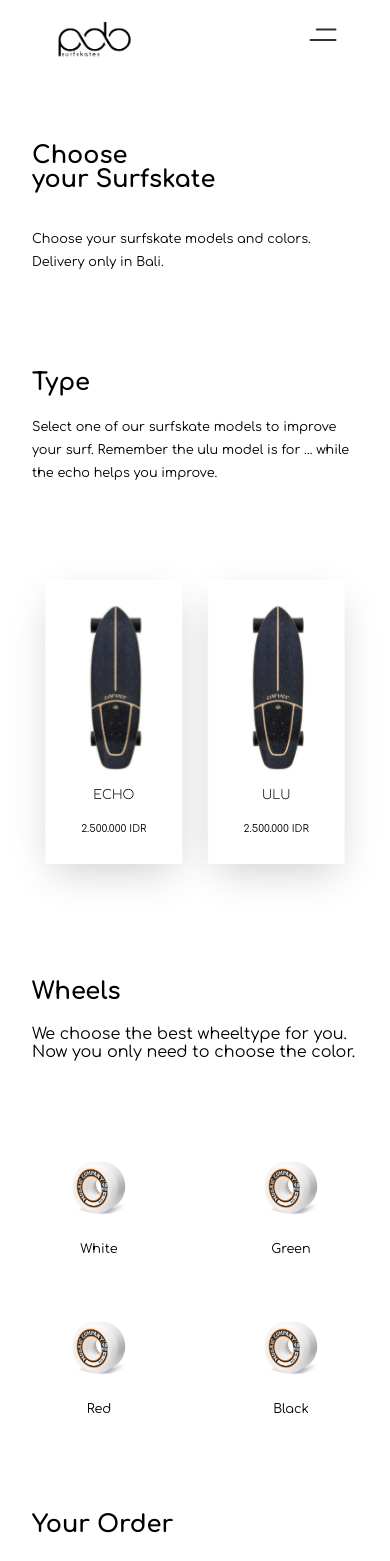
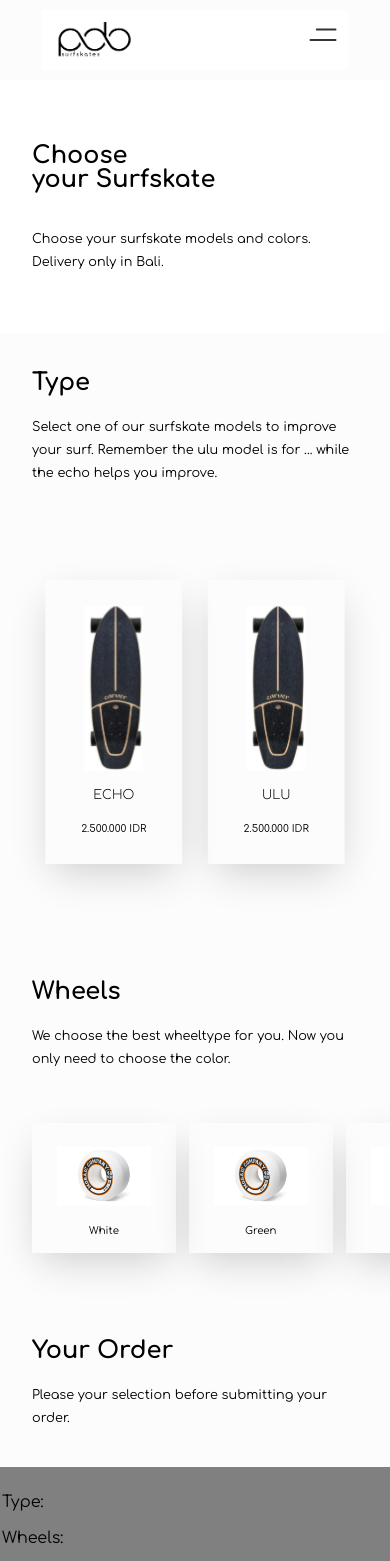
Before and after one commit to elena-sabrina/pdb-test, a React (Create React App) app in the folder client/: page /product in a window 390 px wide. Shown: the top 1561 px of the page. Built offline with nearby package versions, Linux system fonts and the light colour scheme.

Commit message:
added highlighting color and styling responsive wheel config

```diff
--- a/client/src/components/Navbar.jsx
+++ b/client/src/components/Navbar.jsx
@@ -61,7 +61,7 @@
               <div className='wrapper'>
                 <div className='flyout-body'>
                   <ul>
-                    <li>
+                    <li className='underline-navlinks'>
                       <Link
                         to='/'
                         className='Link'
@@ -70,7 +70,7 @@
                         Home
                       </Link>
                     </li>
-                    <li>
+                    <li className='underline-navlinks'>
                       <Link
                         to='/product'
                         className='Link'
@@ -80,7 +80,7 @@
                       </Link>
                     </li>
 
-                    <li>
+                    <li className='underline-navlinks'>
                       <Link
                         to='/contact'
                         className='Link'
--- a/client/src/components/Navbar.scss
+++ b/client/src/components/Navbar.scss
@@ -56,6 +56,9 @@
   ul {
     list-style-type: none;
     padding: 2em 0 0 0;
+    display: flex;
+    flex-direction: column;
+    align-items: center;
   }
   a {
     font-family: $font-family;
@@ -66,6 +69,10 @@
     padding: 0.2em 0;
     text-decoration: none;
     color: white;
+  }
+
+  a:hover {
+    color: $highlight;
   }
   li {
     text-decoration: none;
@@ -112,3 +119,42 @@
 .closeimage {
   margin: 1em;
 }
+
+.underline-navlinks {
+  display: table-cell;
+  position: relative;
+  //padding: 0px 0 15px 0;
+  text-decoration: none;
+  outline: none;
+  border: none;
+  text-align: left;
+  margin: 0 !important ;
+
+  a {
+    //text-transform: uppercase;
+    text-decoration: none;
+    font-weight: 200;
+    //letter-spacing: 0.15em;
+
+    display: inline-block;
+    //padding: 15px 5px 5px 0px;
+    position: relative;
+  }
+  a:after {
+    background: none repeat scroll 0 0 transparent;
+    bottom: 0;
+    content: "";
+    display: block;
+    height: 2px;
+    left: 0;
+    position: absolute;
+    background: $highlight;
+
+    transition: width 0.3s ease 0s, left 0.3s ease 0s;
+    width: 0;
+  }
+  a:hover:after {
+    width: 100%;
+    left: 10;
+  }
+}
--- a/client/src/components/Product/ChooseType.scss
+++ b/client/src/components/Product/ChooseType.scss
@@ -35,7 +35,7 @@
   margin: 2em 1em 0.5em 1em;
   border-radius: 1px;
   padding: 0;
-  width: 600px;
+  width: 440px;
   p {
     margin: 0;
   }
@@ -45,6 +45,7 @@
   display: flex;
   flex-direction: row;
   padding: 2em;
+  max-width: 440px;
   div {
     text-align: left;
   }
--- a/client/src/components/Product/ChooseWheels.scss
+++ b/client/src/components/Product/ChooseWheels.scss
@@ -12,27 +12,10 @@
 //TABLET
 .choose-wheels-title {
   grid-column: 1 / 5;
-  grid-row: 1 / 2;
+  grid-row: 1 / 1;
 
   display: flex;
   align-items: flex-end;
-}
-
-.choose-wheels-teaser {
-  display: flex;
-  flex-direction: column;
-  align-items: center;
-  justify-content: center;
-  max-height: 10em;
-  width: 10em;
-  border: none;
-
-  img {
-    padding: 20px 5px;
-  }
-
-  margin: 0 1em;
-  background-color: transparent;
 }
 
 .wheels {
@@ -42,64 +25,48 @@
   flex-direction: row;
   justify-content: flex-start;
   align-items: center;
+  width: 1200px;
 }
 
-.selected-wheels {
-  background-color: $grey;
+.choose-wheels-teaser {
+  background-color: transparent;
+  box-shadow: $boxshadow;
+  width: 150px;
+  margin: 1em;
+  display: flex;
+  flex-direction: column;
+  align-items: center;
+  justify-content: center;
+  border: none;
+  background-color: transparent;
+}
+.choose {
+  display: flex;
+  flex-direction: column;
+  justify-content: center;
   max-height: 10em;
   width: 10em;
+  margin: 0 1em;
 
   img {
     padding: 20px 5px;
   }
-  margin: 0 1em;
- box-shadow: $boxshadow;
-  border-radius: 1px;
-}
-
-.choose-wheels-box {
-  display: flex;
-  flex-direction: column;
-  justify-content: center;
-  align-items: center;
-  text-align: center;
-
-  height: 12em;
-
-  img {
-    height: 100px;
-  }
-  margin: 0 1em;
-
   h4 {
     margin: 1em 0 0 0;
   }
 }
 
-img {
-  height: 100%;
+.selected-wheels {
+  background-color: $grey;
 }
 
 .choose-wheels-teaser:hover {
   .not-selected-wheels {
     background-color: $grey;
-    max-height: 10em;
-    width: 10em;
-    display: flex;
-    flex-direction: column;
-    align-items: center;
-    justify-content: center;
-
-    img {
-      padding: 20px 5px;
-    }
-
-    box-shadow: $boxshadow;
-    border-radius: 1px;
   }
 }
 
-.wheel-one {
+/*.wheel-one {
   grid-column: 2 / 3;
   grid-row: 2 / 4;
 }
@@ -114,24 +81,29 @@
 .wheel-four {
   grid-column: 5/6;
   grid-row: 2 / 4;
-}
+}*/
 
 //MOBILE
 @media only screen and (max-width: $mobile) {
-  .choose-wheel-title {
+  .choose-wheels-title {
     display: flex;
-    align-items: flex-end;
-    padding: 2em 2em 0 2em;
+    align-items: flex-start;
+    padding: 2em 2em 0 2em !important;
   }
 
   .wheels {
     display: flex;
-    flex-direction: row !important;
-    flex-wrap: wrap;
-    justify-content: center;
+    justify-content: flex-start;
+    margin: 0 0 0 -5.5em;
+    transform: scale(0.8);
   }
 
-  .choose-wheels-title {
-    padding: 2em;
+  .choose-wheels-teaser {
+    width: 180px;
+    margin: 0 1em 0 0 !important;
+  }
+  .choose {
+    padding: 1em;
+    width: 10em;
   }
 }
--- a/client/src/components/Product/Configure.jsx
+++ b/client/src/components/Product/Configure.jsx
@@ -125,9 +125,10 @@
             <div className='choose-wheels-title'>
               <div>
                 <h2>Wheels</h2>
+                <p>
                   We choose the best wheeltype for you. Now you only need to
                   choose the color.
-                <br />
+                </p>
               </div>
             </div>
             <div className='wheels'>
@@ -136,18 +137,14 @@
                 onClick={() => this.handleWheelChange("white")}
               >
                 {(wheelstate === "white" && (
-                  <div className='selected-wheels'>
-                    <div className='choose-wheels-box'>
+                  <div className='choose selected-wheels'>
                     <img src={wheel} alt='surfskateimage' />
                     <p>White</p>
                   </div>
-                  </div>
                 )) || (
-                  <div className='not-selected-wheels'>
-                    <div className='choose-wheels-box'>
+                  <div className='choose not-selected-wheels'>
                     <img src={wheel} alt='surfskateimage' />
                     <p>White</p>
-                    </div>
                   </div>
                 )}
               </button>
@@ -157,18 +154,14 @@
                 onClick={() => this.handleWheelChange("green")}
               >
                 {(wheelstate === "green" && (
-                  <div className='selected-wheels'>
-                    <div className='choose-wheels-box'>
+                  <div className='choose selected-wheels'>
                     <img src={wheel} alt='surfskateimage' />
                     <p>Green</p>
                   </div>
-                  </div>
                 )) || (
-                  <div className='not-selected-wheels'>
-                    <div className='choose-wheels-box'>
+                  <div className='choose not-selected-wheels'>
                     <img src={wheel} alt='surfskateimage' />
                     <p>Green</p>
-                    </div>
                   </div>
                 )}
               </button>
@@ -178,18 +171,14 @@
                 onClick={() => this.handleWheelChange("red")}
               >
                 {(wheelstate === "red" && (
-                  <div className='selected-wheels'>
-                    <div className='choose-wheels-box'>
+                  <div className='choose selected-wheels'>
                     <img src={wheel} alt='surfskateimage' />
                     <p>Red</p>
                   </div>
-                  </div>
                 )) || (
-                  <div className='not-selected-wheels'>
-                    <div className='choose-wheels-box'>
+                  <div className='choose not-selected-wheels'>
                     <img src={wheel} alt='surfskateimage' />
                     <p>Red</p>
-                    </div>
                   </div>
                 )}
               </button>
@@ -199,18 +188,14 @@
                 onClick={() => this.handleWheelChange("black")}
               >
                 {(wheelstate === "black" && (
-                  <div className='selected'>
-                    <div className='choose-wheels-box'>
+                  <div className='choose selected-wheels'>
                     <img src={wheel} alt='surfskateimage' />
                     <p>Black</p>
                   </div>
-                  </div>
                 )) || (
-                  <div className='not-selected'>
-                    <div className='choose-wheels-box'>
+                  <div className='choose not-selected-wheels'>
                     <img src={wheel} alt='surfskateimage' />
                     <p>Black</p>
-                    </div>
                   </div>
                 )}
               </button>
--- a/client/src/styles/General.scss
+++ b/client/src/styles/General.scss
@@ -15,10 +15,12 @@
 $font-family: "Comfortaa", cursive;
 
 $grey: #f3f3f5;
+
 $black: #2e323b;
 $dark-black: #23262c;
-$yellow: #dfa612;
+$orange: #dfa612;
 $white: #fcfcfc;
+$highlight: #fce353;
 
 html,
 body {
@@ -28,6 +30,7 @@
   max-width: 100%;
   overflow-x: hidden;
   font-family: $font-family;
+  background-color: $white;
 }
 
 //-----------FONTS-----------//
@@ -154,6 +157,7 @@
   height: 2.5em;
   padding: 0.2em 0.8em;
   background-color: $black;
+  box-shadow: $boxshadow;
   position: relative;
   border: none;
   outline: none;
@@ -170,12 +174,11 @@
 }
 
 .primary-button:hover {
-  background-color: white;
-  color: $black;
+  background-color: $highlight;
+
   transform: scale(1.1);
   transition: all 0.5s ease;
   a {
-    color: white;
     text-decoration: none;
   }
 }
@@ -184,19 +187,19 @@
   display: table-cell;
   position: relative;
   padding: 0px 0 15px 0;
-  background-color: white;
   text-decoration: none;
   outline: none;
   border: none;
   text-align: left;
   margin: 0 !important ;
+  background-color: white;
+
   a {
-    color: black;
     //text-transform: uppercase;
     text-decoration: none;
     font-weight: 400;
     //letter-spacing: 0.15em;
-
+    color: $black;
     display: inline-block;
     padding: 15px 5px 5px 0px;
     position: relative;
@@ -206,10 +209,11 @@
     bottom: 0;
     content: "";
     display: block;
-    height: 1px;
+    height: 2px;
     left: 0;
     position: absolute;
-    background: black;
+    background: $highlight;
+
     transition: width 0.3s ease 0s, left 0.3s ease 0s;
     width: 0;
   }
```
Lines whose indentation alone changed are shown as unchanged.
